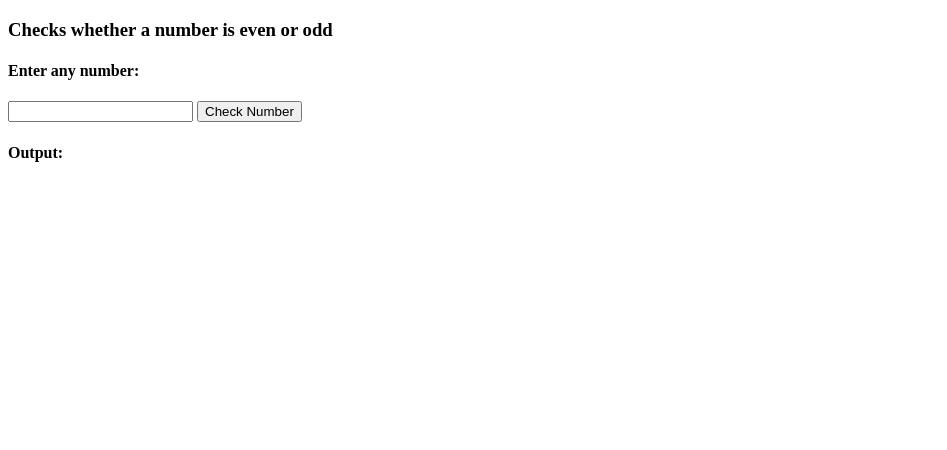
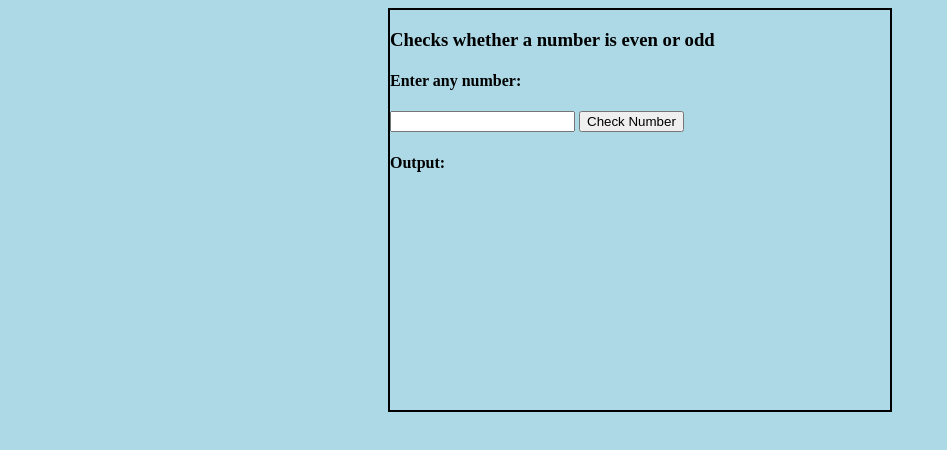
Before and after one commit to winniebosy/OddEven-Number-Checker, a plain HTML site: page index.html in a window 1280 px wide. Shown: the whole page, without its empty margins (0-947 px from the left). Drawn offline with Linux system fonts and the light colour scheme.

Commit message:
made changes to the three files

```diff
--- a/index.html
+++ b/index.html
@@ -12,7 +12,7 @@
     <section class ="cards">
         <h3>Checks whether a number is even or odd</h3>
             <h4>Enter any number:</h4>
-            <input type = "text" id ="number" onkeypress="return OnlyNumbers()"" >
+            <input type = "text" id ="number" onkeypress="return OnlyNumbers()" >
               <button onclick = "getNumbers()"> Check Number </button>
               <h4> Output: <span id ="output"></span></h4>
 
--- a/main.css
+++ b/main.css
@@ -0,0 +1,9 @@
+body{
+    background-color:lightblue;
+}
+.cards{
+    width: 500px;
+    height:400px;
+    margin: auto;
+    border :2px solid;
+}
--- a/main.js
+++ b/main.js
@@ -1,11 +1,21 @@
+
+
+//
 function getNumbers() {
     var num = '';
     num = document.getElementById("number").value;
+
+    if (num % 2 !==""){
+    document.getElementById("output").innerHTML = num + " " + "Kindly enter a number";
+    }
     if (num % 2 === 0) {
         document.getElementById("output").innerHTML = num + " " + "is even!";
     }
     else {
         document.getElementById("output").innerHTML = num + " " + "is odd!";
+
+
+
     }
     //this fucntion will allow only number to be entered in the text box
     function allowOnlyNumbers(evt) {
```
